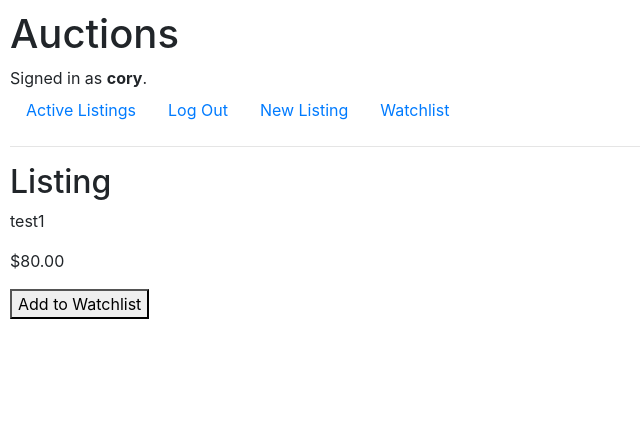
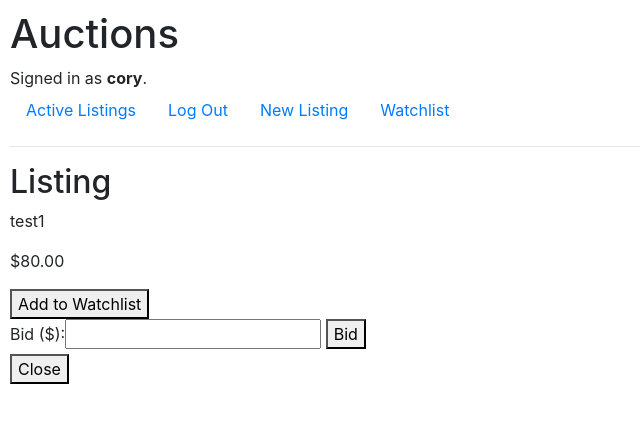
Before and after one commit to CoryChilton/cs50web, a Django app: page /listing/1 in a window 1280 px wide. Shown: the top 423 px of the page, without its empty margins (0-640 px from the left). Run offline with Django 3.2, Linux system fonts and the light colour scheme; a user stored in the database is signed in; data comes from the database, SQL or seed files in the repository; both versions use the stored data as it was after the commit; some libraries are stand-ins or nearby versions.

Commit message:
Add bidding functionality

```diff
--- a/commerce/auctions/admin.py
+++ b/commerce/auctions/admin.py
@@ -1,6 +1,6 @@
 from django.contrib import admin
 from django.contrib.auth.admin import UserAdmin
-from .models import User, Listing
+from .models import User, Listing, Bid
 
 class CustomUserAdmin(admin.ModelAdmin):
     filter_horizontal = ('listings',)
@@ -9,3 +9,4 @@ class CustomUserAdmin(admin.ModelAdmin):
 
 admin.site.register(User, CustomUserAdmin)
 admin.site.register(Listing)
+admin.site.register(Bid)
--- a/commerce/auctions/models.py
+++ b/commerce/auctions/models.py
@@ -13,6 +13,16 @@ class Listing(models.Model):
     bid_price = models.DecimalField(decimal_places=2, max_digits=9)
     image_url = models.URLField()
     category = models.CharField(max_length=63)
+    creator = models.ForeignKey(User, on_delete=models.CASCADE)
 
     def __str__(self):
         return f'{self.pk} {self.title}'
+
+class Bid(models.Model):
+    listing = models.ForeignKey(Listing, on_delete=models.CASCADE)
+    user = models.ForeignKey(User, on_delete=models.PROTECT)
+    bid_price = models.DecimalField(decimal_places=2, max_digits=9)
+    timestamp = models.DateTimeField(auto_now=True)
+
+    def __str__(self):
+        return f'{self.user} bid {self.bid_price} on {self.listing}'
--- /dev/null
+++ b/commerce/auctions/templates/auctions/error.html
@@ -0,0 +1,5 @@
+{% extends "auctions/layout.html" %}
+
+{% block body %}
+    <h1>{{ error_message }}</h1>
+{% endblock %}
--- a/commerce/auctions/templates/auctions/listing.html
+++ b/commerce/auctions/templates/auctions/listing.html
@@ -5,9 +5,20 @@
     <p>{{ listing.title }}</p>
     <p>${{ listing.bid_price }}</p>
     {% if user.is_authenticated %}
-        <form action="{% url 'listing' listing.pk%}" method="post">
+        <form action="{% url 'listing' listing.pk %}" method="post">
             {% csrf_token %}
             <button type="submit">Add to Watchlist</button>
+        </form>
+        <form action="{% url 'bid' listing.pk %}" method="post">
+            {% csrf_token %}
+            {{ bid_form }}
+            <button type="submit">Bid</button>
+        </form>
+    {% endif %}
+    {% if user == listing.creator %}
+        <form action="{% url 'close_listing' listing.pk %}" method="post">
+            {% csrf_token %}
+            <button type="submit">Close</button>
         </form>
     {% endif %}
 
--- a/commerce/auctions/urls.py
+++ b/commerce/auctions/urls.py
@@ -10,5 +10,8 @@ urlpatterns = [
     path("listing/new", views.new_listing, name="new_listing"),
     path("listing/<str:listing_id>", views.listing, name="listing"),
     path("watchlist", views.watchlist, name='watchlist'),
-    path("watchlist/<str:listing_id>/delete", views.delete_from_watchlist, name='delete_from_watchlist')
+    path("watchlist/<str:listing_id>/delete", views.delete_from_watchlist, name='delete_from_watchlist'),
+    path("listing/bid/<str:listing_id>", views.bid, name="bid"),
+    path("listing/close/<str:listing_id>", views.close_listing, name='close_listing'),
+
 ]
--- a/commerce/auctions/views.py
+++ b/commerce/auctions/views.py
@@ -1,12 +1,12 @@
 from django.contrib.auth import authenticate, login, logout
 from django.db import IntegrityError
 from django.http import HttpResponse, HttpResponseRedirect
-from django.shortcuts import render
+from django.shortcuts import render, redirect
 from django.urls import reverse
 from django.contrib.auth.decorators import login_required
 from django import forms
 from .choices import CATEGORIES
-from .models import Listing
+from .models import Listing, Bid
 
 
 from .models import User
@@ -14,7 +14,6 @@ from .models import User
 
 def index(request):
     listings = Listing.objects.all()
-    print(listings)
     return render(request, "auctions/index.html", {
         "listings": listings
     })
@@ -88,7 +87,8 @@ def new_listing(request):
                         description=request.POST['description'],
                         bid_price=request.POST['starting_bid'],
                         image_url=request.POST['image_url'],
-                        category=request.POST['category'])
+                        category=request.POST['category'],
+                        creator=request.user)
             l.save()
             return HttpResponseRedirect(reverse('listing', kwargs={"listing_id": l.pk}))
     else:
@@ -97,15 +97,46 @@ def new_listing(request):
             'form': form
         })
 
+class BidForm(forms.Form):
+    bid_price = forms.DecimalField(label='Bid ($)', decimal_places=2)
+
 def listing(request, listing_id):
     listing = Listing.objects.get(pk=listing_id)
     if request.method == 'POST':
         request.user.listings.add(listing)
         return HttpResponseRedirect(reverse('watchlist'))
     # else:
+    bid_form = BidForm()
     return render(request, "auctions/listing.html", {
             "listing": listing,
+            "bid_form": bid_form,
         })
+
+@login_required
+def close_listing(request, listing_id):
+    l = Listing.objects.get(pk=listing_id)
+    if request.method == 'POST':
+        return redirect('listing', listing_id=l.pk)
+
+@login_required
+def bid(request, listing_id):
+    listing = Listing.objects.get(pk=listing_id)
+    if request.method == 'POST':
+        form = BidForm(request.POST)
+        if form.is_valid():
+            if form.cleaned_data['bid_price'] <= listing.bid_price:
+                return render(request, "auctions/error.html", {
+                    'error_message': 'Your bid must be greater than the current bid'
+                })
+
+            b = Bid(listing=listing,
+                    user=request.user,
+                    bid_price=form.cleaned_data['bid_price'])
+            b.save()
+            listing.bid_price = form.cleaned_data['bid_price']
+            listing.save()
+            return redirect('listing', listing_id=listing.pk)
+
 
 @login_required
 def watchlist(request):
```
Also changed, not shown: commerce/auctions/migrations/0005_bid.py (added), commerce/auctions/migrations/0006_listing_creator.py (added), commerce/db.sqlite3.
